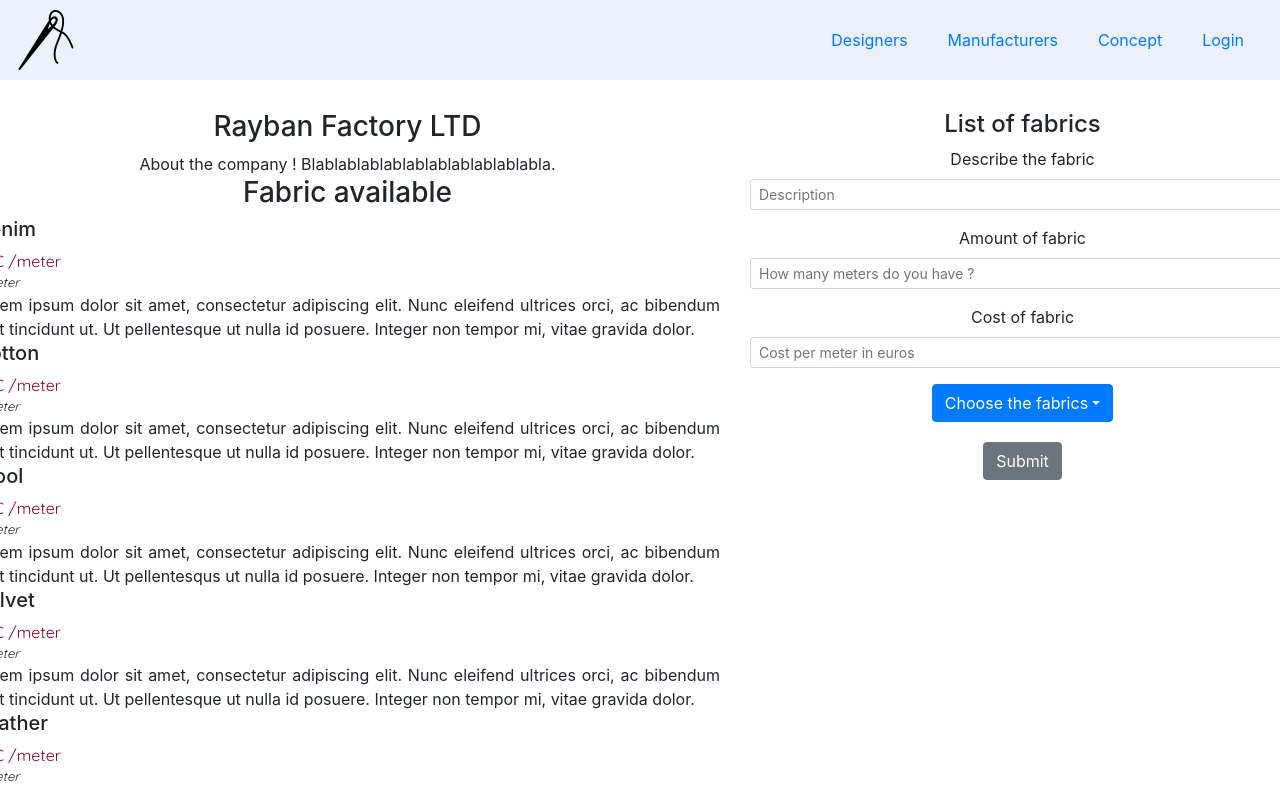
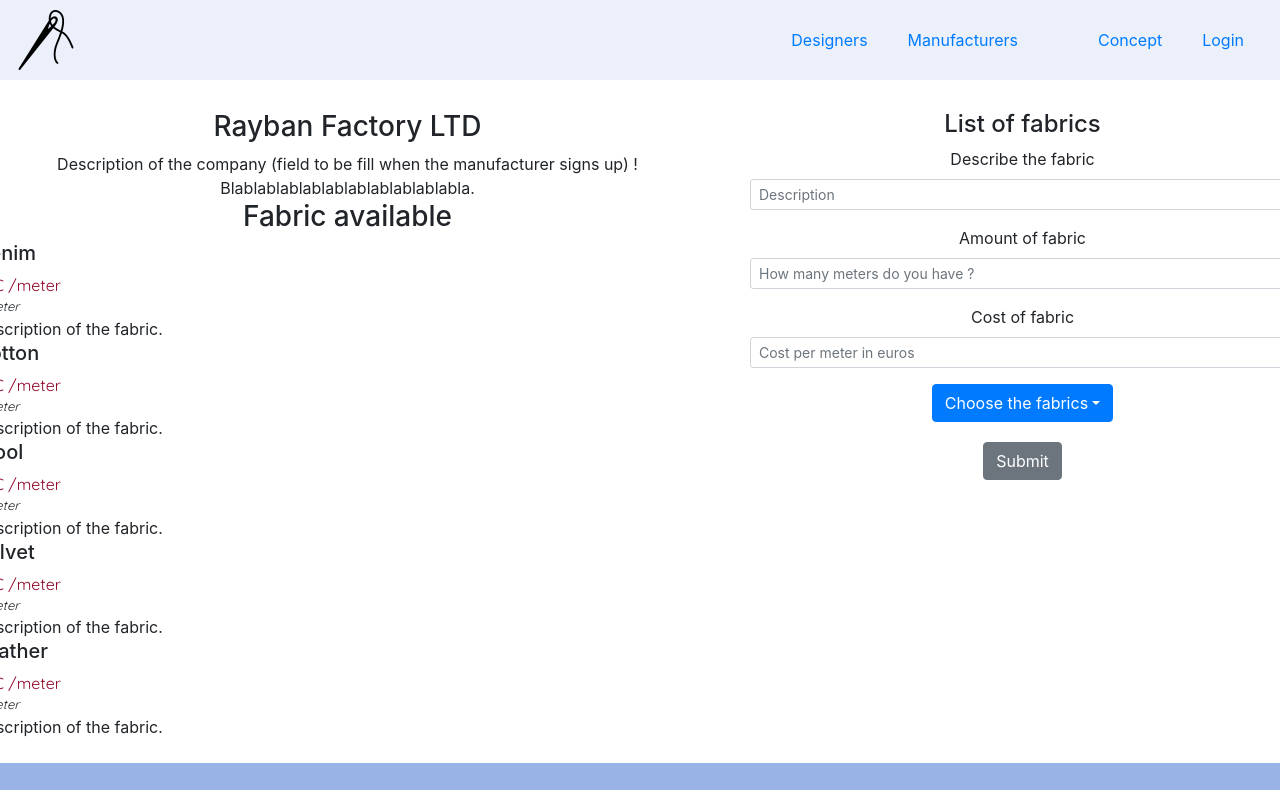
Before and after one commit to juanibe/reborn-zero-waste, a React (Create React App) app in the folder client/: page /manufacturers-private in a window 1280 px wide. Shown: the top 790 px of the page. Built offline with nearby package versions, Linux system fonts and the light colour scheme; no server answers; a web font is replaced by a local one.

Commit message:
designer page

```diff
--- a/client/src/App.css
+++ b/client/src/App.css
@@ -198,3 +198,7 @@
 .manufacturer-public {
   margin-top: 30px;
 }
+
+.h3 {
+  margin-top: 25px;
+}
--- a/client/src/pages/Designer-profile-public.js
+++ b/client/src/pages/Designer-profile-public.js
@@ -1,88 +1,52 @@
-// Register as a manufacturer
-
 import React, { Component } from "react";
 import "../App.css";
+import { Card, Container, Row, Col } from "react-bootstrap";
 
 //import AuthService from './auth-service';
 
 class DesignerPublic extends Component {
-  constructor(props) {
-    super(props);
-    this.state = {
-      someData: "",
-      someData2: ""
-    };
-  }
-
-  // ---------- Here goes react-bootstrap --------- //
+  // constructor(props) {
+  //   super(props);
+  //   this.state = {
+  //     someData: "",
+  //     someData2: ""
+  //   };
+  // }
 
   render() {
     return (
-      <div>
-        <div className="container">
-          <div className="row">
-            <div className="col-8">
-              <div>
-                <h3>Rayban Factory LTD</h3>
-                <p>
-                  Lorem ipsum dolor sit amet, consectetur adipiscing elit.
-                  Suspendisse malesuada tempus turpis. Proin et tortor turpis.
-                  Sed vulputate tortor ut nisl egestas bibendum. Pellentesque
-                  habitant morbi tristique senectus et netus et malesuada fames
-                  ac turpis egestas. Vivamus laoreet elit tincidunt tortor
-                  mattis euismod. Suspendisse potenti. Donec et erat convallis,
-                  ullamcorper ligula sit amet, dictum dolor. Sed a commodo
-                  felis, at ornare dolor. Mauris et massa sit amet est elementum
-                  tincidunt. In lobortis accumsan mi ac finibus. Morbi eu
-                  blandit magna. Sed ornare eu ex eget pretium. Aliquam
-                  facilisis lectus arcu, sed imperdiet nunc pretium eget.
-                  Phasellus id ullamcorper nisi. Proin varius dolor quis
-                  imperdiet finibus. Etiam aliquet diam ut condimentum bibendum.
-                </p>
-                <div>
-                  <h3>Fabric available</h3>
-                  <p className="fabric-listed-manufacturer-public">
-                    Lorem ipsum dolor sit amet, consectetur adipiscing elit.
-                    Nunc eleifend ultrices orci, ac bibendum erat tincidunt ut.
-                    Ut pellentesque ut nulla id posuere. Integer non tempor mi,
-                    vitae gravida dolor.
-                  </p>
-                  <p className="fabric-listed-manufacturer-public">
-                    {" "}
-                    Lorem ipsum dolor sit amet, consectetur adipiscing elit.
-                    Nunc eleifend ultrices orci, ac bibendum erat tincidunt ut.
-                    Ut pellentesque ut nulla id posuere. Integer non tempor mi,
-                    vitae gravida dolor.
-                  </p>
-                  <p className="fabric-listed-manufacturer-public">
-                    Lorem ipsum dolor sit amet, consectetur adipiscing elit.
-                    Nunc eleifend ultrices orci, ac bibendum erat tincidunt ut.
-                    Ut pellentesque ut nulla id posuere. Integer non tempor mi,
-                    vitae gravida dolor.
-                  </p>
-                </div>
-              </div>
-            </div>
-            <div className="col-4">
-              <h4 className="located-in-manufacturer-public">
-                Located in: <strong>Berlin</strong>
-              </h4>
-              <h4 className="send-message-title-manufacturer-public">
-                Send a message to the user
-              </h4>
-              <form>
-                <textarea
-                  className="form-control send-message-box-manufaturer-public"
-                  aria-label="With textarea"
-                />
-                <input
-                  className="btn btn-primary"
-                  type="submit"
-                  value="Submit"
-                />
-              </form>
-            </div>
-          </div>
+      <div className="container">
+        <h3>Get in touch with designers right now ! </h3>
+        <div className="row">
+          <Container>
+            <Row>
+              <Col>
+                <Card style={{ width: "18rem" }}>
+                  <div className="card">
+                    <img className="card-img-top" alt="designer" />
+                    {/* <div className="card-body"> */}
+                    {/* <h5 className="card-name">{props.name}</h5> */}
+                    {/* <p className="card-text">{props.text}</p> */}
+                    {/* </div> */}
+                    {/* <div className="card-body">{props.signUpLink}</div> */}
+                  </div>
+                </Card>
+              </Col>
+
+              <Col>
+                <Card style={{ width: "18rem" }}>
+                  <div className="card">
+                    <img className="card-img-top" alt="designer" />
+                    {/* <div className="card-body"> */}
+                    {/* <h5 className="card-name">{props.name}</h5> */}
+                    {/* <p className="card-text">{props.text}</p> */}
+                    {/* </div> */}
+                    {/* <div className="card-body">{props.signUpLink}</div> */}
+                  </div>
+                </Card>
+              </Col>
+            </Row>
+          </Container>
         </div>
       </div>
     );
--- a/client/src/pages/Manufacturer-private.js
+++ b/client/src/pages/Manufacturer-private.js
@@ -8,7 +8,12 @@ import Dropdown from "react-bootstrap/Dropdown";
 class ManufacturerPrivate extends Component {
   constructor(props) {
     super(props);
-    this.state = { descriptionfabrics: "", amountfabrics: "", error: false };
+    this.state = {
+      descriptionfabrics: "",
+      amountfabrics: "",
+      costfabrics: "",
+      error: false
+    };
   }
 
   render() {
@@ -21,53 +26,41 @@ class ManufacturerPrivate extends Component {
                 <div>
                   <h3>Rayban Factory LTD</h3>
                   <div className="description">
-                    About the company ! Blablablablablablablablablablabla.
+                    Description of the company (field to be fill when the
+                    manufacturer signs up) ! Blablablablablablablablablablabla.
                   </div>
                   <div>
                     <h3>Fabric available</h3>
+                    <div className="fabric-listed">
                       <div className="fabric-listed-manufacturer-public">
                         <h5>Denim</h5>
                         <div className="price">50€ /meter</div>
                         <div className="amount">1 meter</div>
-                      Lorem ipsum dolor sit amet, consectetur adipiscing elit.
-                      Nunc eleifend ultrices orci, ac bibendum erat tincidunt
-                      ut. Ut pellentesque ut nulla id posuere. Integer non
-                      tempor mi, vitae gravida dolor.
+                        Description of the fabric.
                       </div>
                       <div className="fabric-listed-manufacturer-public">
                         <h5>Cotton</h5>
                         <div className="price">50€ /meter</div>
                         <div className="amount">1 meter</div>
-                      Lorem ipsum dolor sit amet, consectetur adipiscing elit.
-                      Nunc eleifend ultrices orci, ac bibendum erat tincidunt
-                      ut. Ut pellentesque ut nulla id posuere. Integer non
-                      tempor mi, vitae gravida dolor.
+                        Description of the fabric.
                       </div>
                       <div className="fabric-listed-manufacturer-public">
                         <h5>Wool</h5>
                         <div className="price">50€ /meter</div>
                         <div className="amount">1 meter</div>
-                      Lorem ipsum dolor sit amet, consectetur adipiscing elit.
-                      Nunc eleifend ultrices orci, ac bibendum erat tincidunt
-                      ut. Ut pellentesqus ut nulla id posuere. Integer non
-                      tempor mi, vitae gravida dolor.
+                        Description of the fabric.
                       </div>
                       <div className="fabric-listed-manufacturer-public">
                         <h5>Velvet</h5>
                         <div className="price">50€ /meter</div>
                         <div className="amount">1 meter</div>
-                      Lorem ipsum dolor sit amet, consectetur adipiscing elit.
-                      Nunc eleifend ultrices orci, ac bibendum erat tincidunt
-                      ut. Ut pellentesque ut nulla id posuere. Integer non
-                      tempor mi, vitae gravida dolor.
+                        Description of the fabric.
                         <div className="fabric-listed-manufacturer-public">
                           <h5>Leather</h5>
                           <div className="price">50€ /meter</div>
                           <div className="amount">1 meter</div>
-                        Lorem ipsum dolor sit amet, consectetur adipiscing elit.
-                        Nunc eleifend ultrices orci, ac bibendum erat tincidunt
-                        ut. Ut pellentesque ut nulla id posuere. Integer non
-                        tempor mi, vitae gravida dolor.
+                          Description of the fabric.
+                        </div>
                       </div>
                     </div>
                   </div>
@@ -87,7 +80,7 @@ class ManufacturerPrivate extends Component {
                       type="descriptionfabrics"
                       placeholder="Description"
                       name="descriptionfabrics"
-                      value={this.state.descriptionfabrics}
+                      // value={this.state.descriptionfabrics}
                       // onChange={e => this.handleChange(e)}
                     />
                   </Form.Group>
@@ -99,7 +92,7 @@ class ManufacturerPrivate extends Component {
                       type="amountfabrics"
                       placeholder="How many meters do you have ? "
                       name="amountfabrics"
-                      value={this.state.amountfabrics}
+                      // value={this.state.amountfabrics}
                       //   onChange={e => this.handleChange(e)}
                     />
                   </Form.Group>
@@ -111,8 +104,8 @@ class ManufacturerPrivate extends Component {
                       type="costfabrics"
                       placeholder="Cost per meter in euros"
                       name="costfabrics"
-                      value={this.state.costfabrics}
-                      onChange={e => this.handleChange(e)}
+                      // value={this.state.costfabrics}
+                      // onChange={e => this.handleChange(e)}
                     />
                   </Form.Group>
 
@@ -127,6 +120,27 @@ class ManufacturerPrivate extends Component {
                       <Dropdown.Item href="#/fabric-4">Velvet</Dropdown.Item>
                       <Dropdown.Item href="#/fabric-5">Leather</Dropdown.Item>
                     </DropdownButton>
+                  </div>
+
+                  <div className="dropdownfabrics2">
+                    <Dropdown
+                      id="dropdown-basic-button"
+                      title="Choose the fabrics"
+                      list={[
+                        { value: 1, label: "January" },
+                        { value: 2, label: "February" },
+                        { value: 3, label: "March" },
+                        { value: 4, label: "April" },
+                        { value: 5, label: "May" },
+                        { value: 6, label: "June" },
+                        { value: 7, label: "July" },
+                        { value: 8, label: "August" },
+                        { value: 9, label: "September" },
+                        { value: 10, label: "October" },
+                        { value: 11, label: "November" },
+                        { value: 12, label: "December" }
+                      ]}
+                    />
                   </div>
 
                   <input
--- a/client/src/pages/Manufacturer-public.js
+++ b/client/src/pages/Manufacturer-public.js
@@ -1,5 +1,3 @@
-// Register as a manufacturer
-
 import React, { Component } from "react";
 import "../App.css";
 
```
Also changed, not shown: client/src/App.js (+11 -5 lines), client/src/components/NavbarHeader.js (+19 -6 lines). Lines whose indentation alone changed are shown as unchanged.
